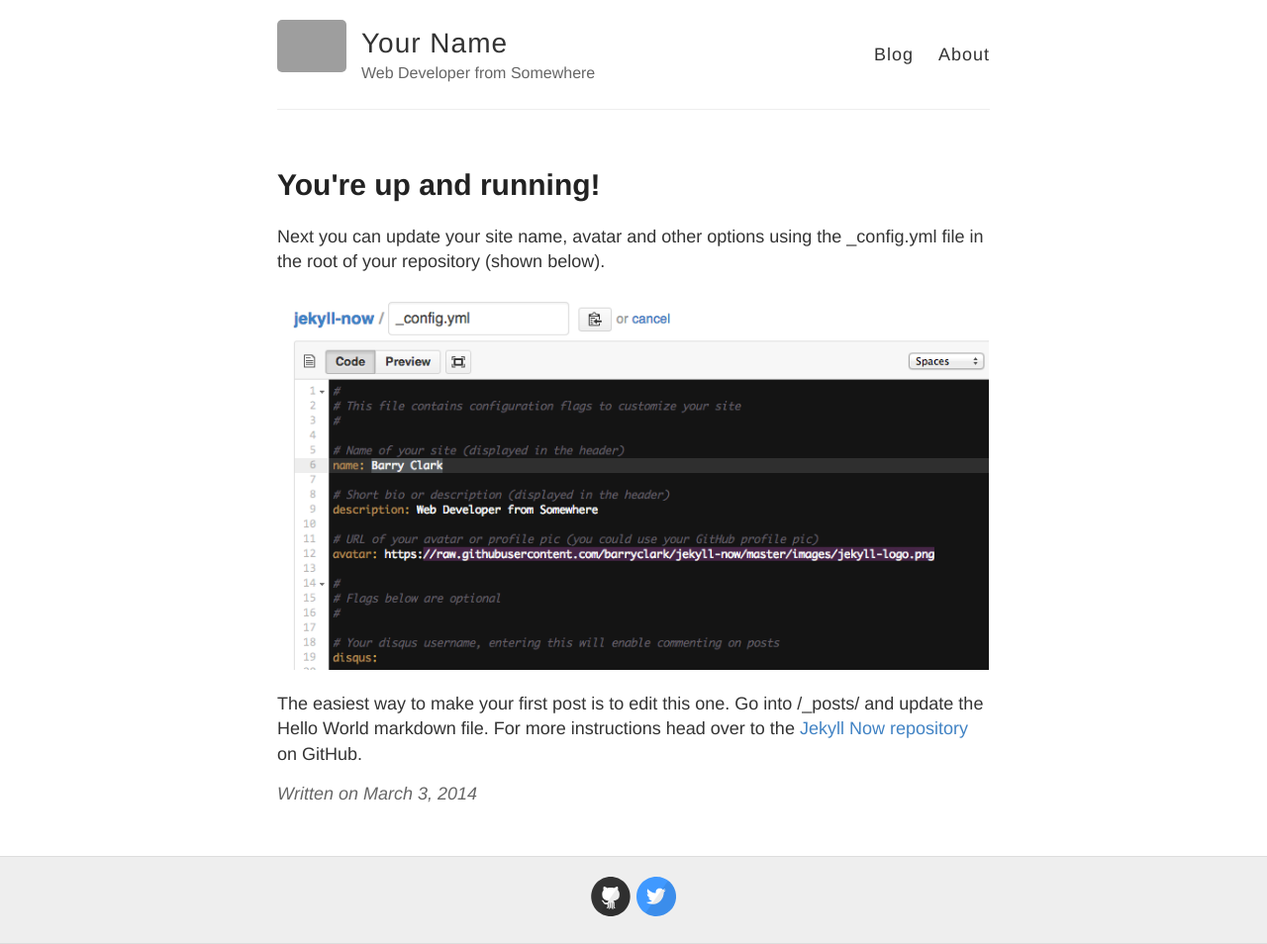
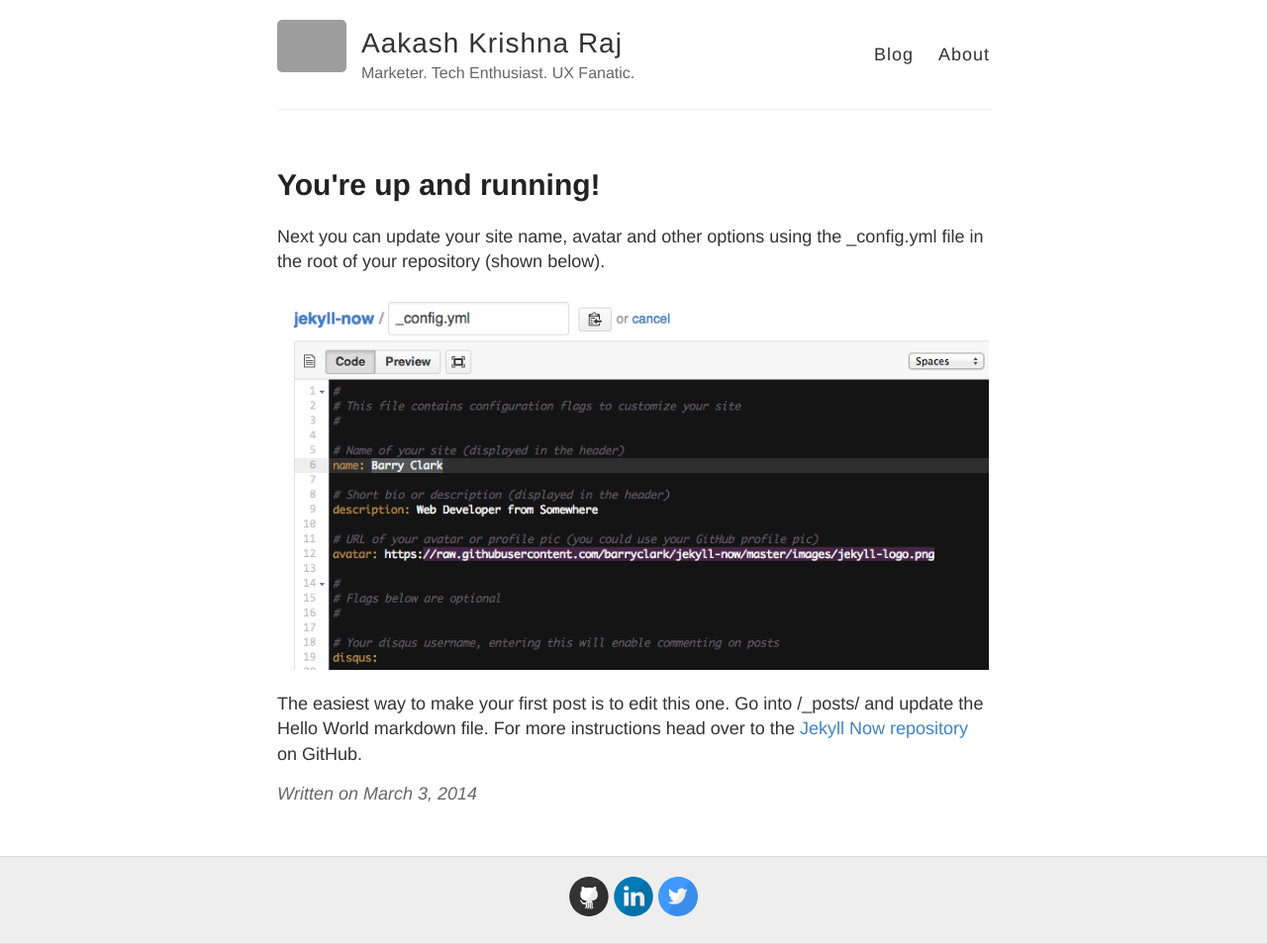
Before and after one commit to raj-aakash/martechr.github.io, a Jekyll site: the page built from _posts/2014-3-3-Hello-World.md, in a window 1280 px wide. Shown: the whole page at 99% size. Built offline with Jekyll 4.4.1, drawn with Linux system fonts in a browser that asks for light colours; grey boxes are pictures that could not be loaded.

Commit message:
Update _config.yml
updated config.yml

```diff
--- a/_config.yml
+++ b/_config.yml
@@ -3,10 +3,10 @@
 #
 
 # Name of your site (displayed in the header)
-name: Your Name
+name: Aakash Krishna Raj
 
 # Short bio or description (displayed in the header)
-description: Web Developer from Somewhere
+description: Marketer. Tech Enthusiast. UX Fanatic.
 
 # URL of your avatar or profile pic (you could use your GitHub profile pic)
 avatar: https://raw.githubusercontent.com/barryclark/jekyll-now/master/images/jekyll-logo.png
@@ -21,12 +21,12 @@ footer-links:
   email:
   facebook:
   flickr:
-  github: barryclark/jekyll-now
+  github: raj-aakash
   instagram:
-  linkedin:
+  linkedin: in/aakash-krishna-raj-2b913629/
   pinterest:
   rss: # just type anything here for a working RSS icon
-  twitter: jekyllrb
+  twitter: akash_k_raj
   stackoverflow: # your stackoverflow profile, e.g. "users/50476/bart-kiers"
   youtube: # channel/<your_long_string> or user/<user-name>
   googleplus: # anything in your profile username that comes after plus.google.com/
@@ -37,11 +37,11 @@ footer-links:
 disqus:
 
 # Enter your Google Analytics web tracking code (e.g. UA-2110908-2) to activate tracking
-google_analytics:
+google_analytics: UA-180255543-1
 
 # Your website URL (e.g. http://barryclark.github.io or http://www.barryclark.co)
 # Used for Sitemap.xml and your RSS feed
-url:
+url: https://martechr.dev/
 
 # If you're hosting your site at a Project repository on GitHub pages
 # (http://yourusername.github.io/repository-name)
```
